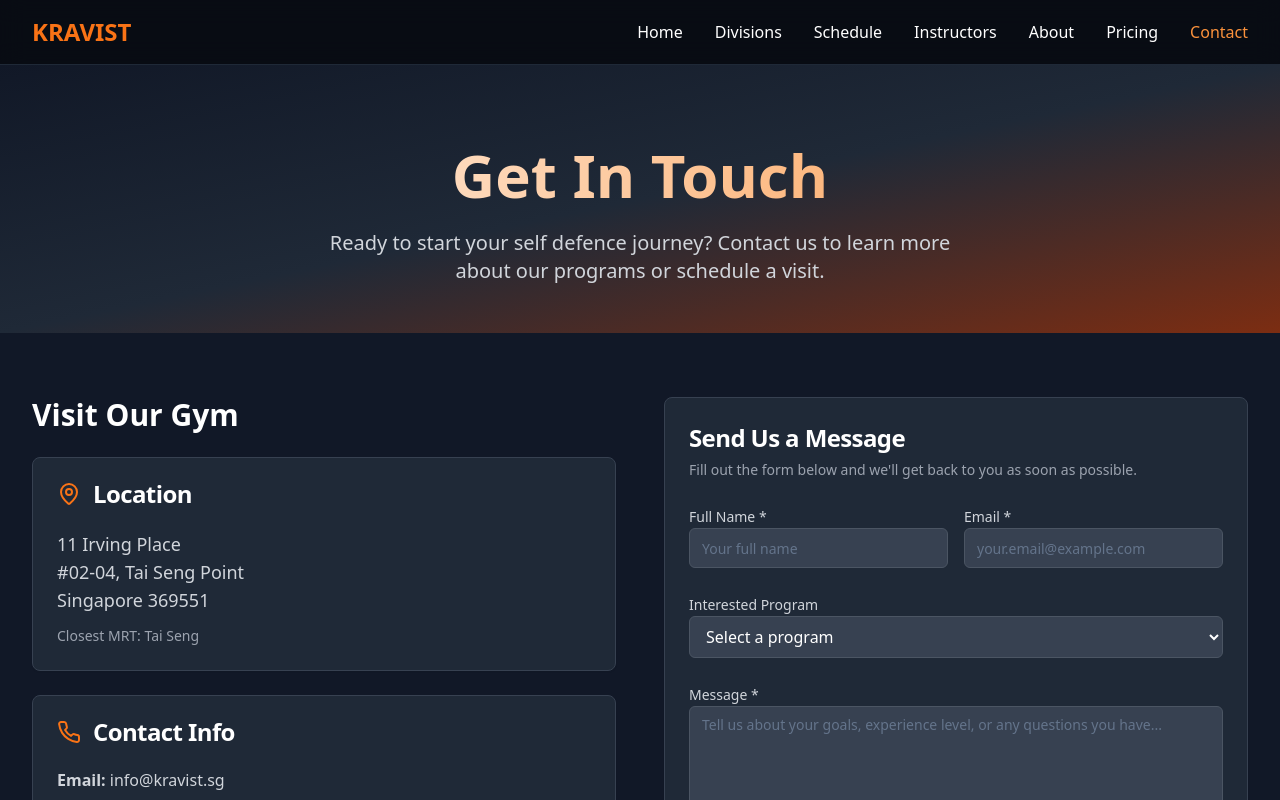
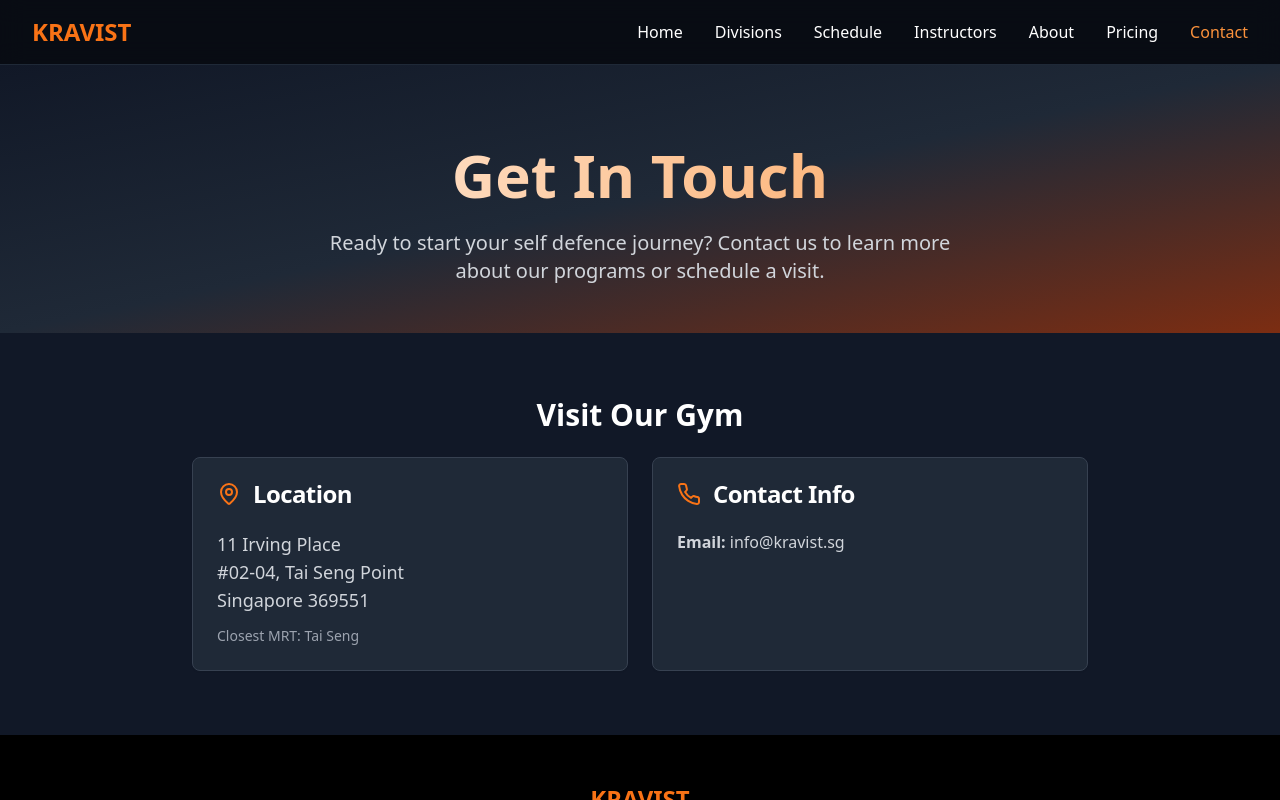
Before and after one commit to ecent/kravist-website-main, a React (Vite) app: page /contact in a window 1280 px wide. Shown: the top 800 px of the page. Built offline with nearby package versions, Linux system fonts and the light colour scheme.

Commit message:
Remove contact form
Removed the contact form from the contact page and will only display Location and Contact Info.

```diff
--- a/src/pages/Contact.tsx
+++ b/src/pages/Contact.tsx
@@ -1,38 +1,8 @@
-import { useState } from "react";
 import { Link } from "react-router-dom";
-import { Button } from "@/components/ui/button";
-import { Card, CardContent, CardDescription, CardHeader, CardTitle } from "@/components/ui/card";
-import { Input } from "@/components/ui/input";
-import { Label } from "@/components/ui/label";
-import { Textarea } from "@/components/ui/textarea";
+import { Card, CardContent, CardHeader, CardTitle } from "@/components/ui/card";
 import { MapPin, Phone, Facebook, Instagram } from "lucide-react";
-import { useToast } from "@/hooks/use-toast";
 
 const Contact = () => {
-  const [formData, setFormData] = useState({
-    name: "",
-    email: "",
-    program: "",
-    message: ""
-  });
-  const { toast } = useToast();
-
-  const handleSubmit = (e: React.FormEvent) => {
-    e.preventDefault();
-    console.log("Form submitted:", formData);
-    toast({
-      title: "Message Sent!",
-      description: "We'll get back to you within 24 hours.",
-    });
-    setFormData({ name: "", email: "", program: "", message: "" });
-  };
-
-  const handleInputChange = (e: React.ChangeEvent<HTMLInputElement | HTMLTextAreaElement | HTMLSelectElement>) => {
-    setFormData({
-      ...formData,
-      [e.target.name]: e.target.value
-    });
-  };
 
   return (
     <div className="min-h-screen bg-gray-900 text-white">
@@ -67,12 +37,12 @@ const Contact = () => {
       </section>
 
       <div className="max-w-7xl mx-auto px-4 sm:px-6 lg:px-8 py-16">
-        <div className="grid lg:grid-cols-2 gap-12">
+        <div className="max-w-4xl mx-auto">
           {/* Contact Information */}
           <div className="space-y-8">
             <div>
-              <h2 className="text-3xl font-bold mb-6">Visit Our Gym</h2>
-              <div className="space-y-6">
+              <h2 className="text-3xl font-bold mb-6 text-center">Visit Our Gym</h2>
+              <div className="grid md:grid-cols-2 gap-6">
                 <Card className="bg-gray-800 border-gray-700">
                   <CardHeader>
                     <CardTitle className="flex items-center space-x-3 text-white">
@@ -103,85 +73,6 @@ const Contact = () => {
                 </Card>
               </div>
             </div>
-          </div>
-
-          {/* Contact Form */}
-          <div>
-            <Card className="bg-gray-800 border-gray-700">
-              <CardHeader>
-                <CardTitle className="text-2xl text-white">Send Us a Message</CardTitle>
-                <CardDescription className="text-gray-400">
-                  Fill out the form below and we'll get back to you as soon as possible.
-                </CardDescription>
-              </CardHeader>
-              <CardContent>
-                <form onSubmit={handleSubmit} className="space-y-6">
-                  <div className="grid grid-cols-1 md:grid-cols-2 gap-4">
-                    <div>
-                      <Label htmlFor="name" className="text-gray-300">Full Name *</Label>
-                      <Input
-                        id="name"
-                        name="name"
-                        value={formData.name}
-                        onChange={handleInputChange}
-                        required
-                        className="bg-gray-700 border-gray-600 text-white focus:border-orange-500"
-                        placeholder="Your full name"
-                      />
-                    </div>
-                    <div>
-                      <Label htmlFor="email" className="text-gray-300">Email *</Label>
-                      <Input
-                        id="email"
-                        name="email"
-                        type="email"
-                        value={formData.email}
-                        onChange={handleInputChange}
-                        required
-                        className="bg-gray-700 border-gray-600 text-white focus:border-orange-500"
-                        placeholder="your.email@example.com"
-                      />
-                    </div>
-                  </div>
-
-                  <div>
-                    <Label htmlFor="program" className="text-gray-300">Interested Program</Label>
-                    <select
-                      id="program"
-                      name="program"
-                      value={formData.program}
-                      onChange={handleInputChange}
-                      className="w-full px-3 py-2 bg-gray-700 border border-gray-600 rounded-md text-white focus:border-orange-500 focus:outline-none"
-                    >
-                      <option value="">Select a program</option>
-                      <option value="youth">Youth Division (6-17)</option>
-                      <option value="womens">Women's Division</option>
-                      <option value="adults">General Adults</option>
-                      <option value="corporate">Corporate Training</option>
-                      <option value="private">Private Training</option>
-                    </select>
-                  </div>
-
-                  <div>
-                    <Label htmlFor="message" className="text-gray-300">Message *</Label>
-                    <Textarea
-                      id="message"
-                      name="message"
-                      value={formData.message}
-                      onChange={handleInputChange}
-                      required
-                      rows={5}
-                      className="bg-gray-700 border-gray-600 text-white focus:border-orange-500"
-                      placeholder="Tell us about your goals, experience level, or any questions you have..."
-                    />
-                  </div>
-
-                  <Button type="submit" className="w-full bg-orange-600 hover:bg-orange-700 text-lg py-3">
-                    Send Message
-                  </Button>
-                </form>
-              </CardContent>
-            </Card>
           </div>
         </div>
       </div>
```
